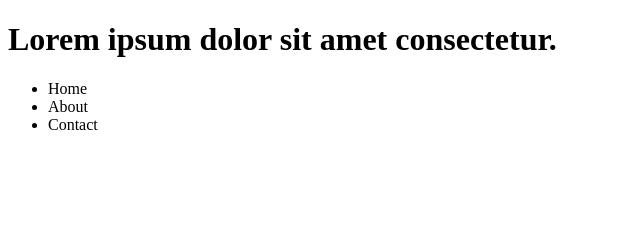
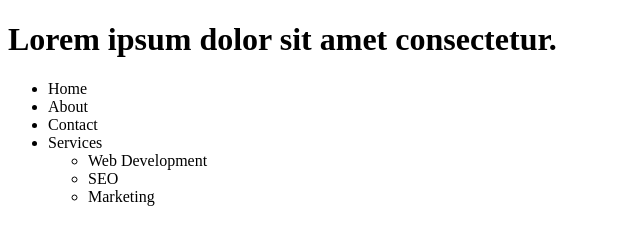
Before and after one commit to suvith-24/learn-git, a plain HTML site: page index.html in a window 1280 px wide. Shown: the whole page, without its empty margins (0-640 px from the left). Drawn offline with Linux system fonts and the light colour scheme.

Commit message:
Updated the index file

```diff
--- a/index.html
+++ b/index.html
@@ -11,6 +11,13 @@
         <li>Home</li>
         <li>About</li>
         <li>Contact</li>
-    </ul>
+        <li>
+            Services
+            <ul>
+                <li>Web Development</li>
+                <li>SEO</li>
+                <li>Marketing</li>
+            </ul>
+        </li>    </ul>
 </body>
 </html>
```
